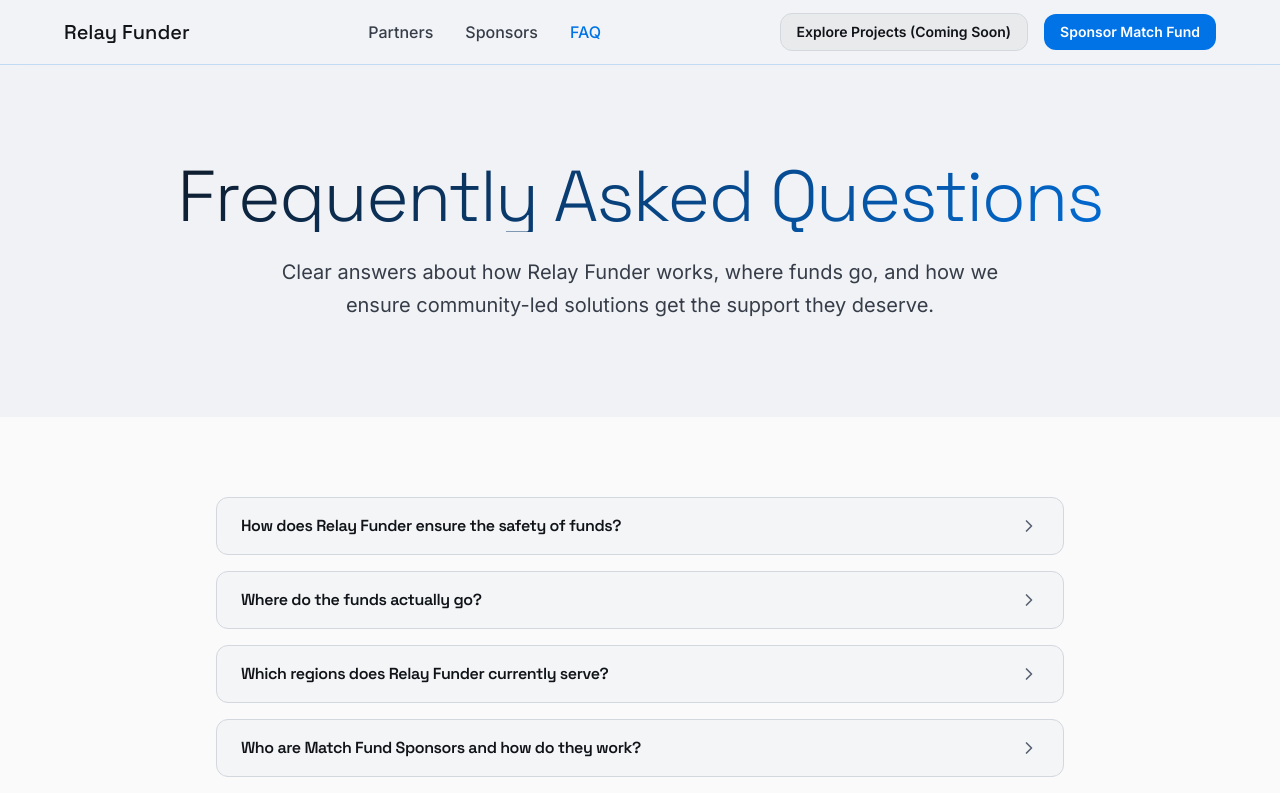
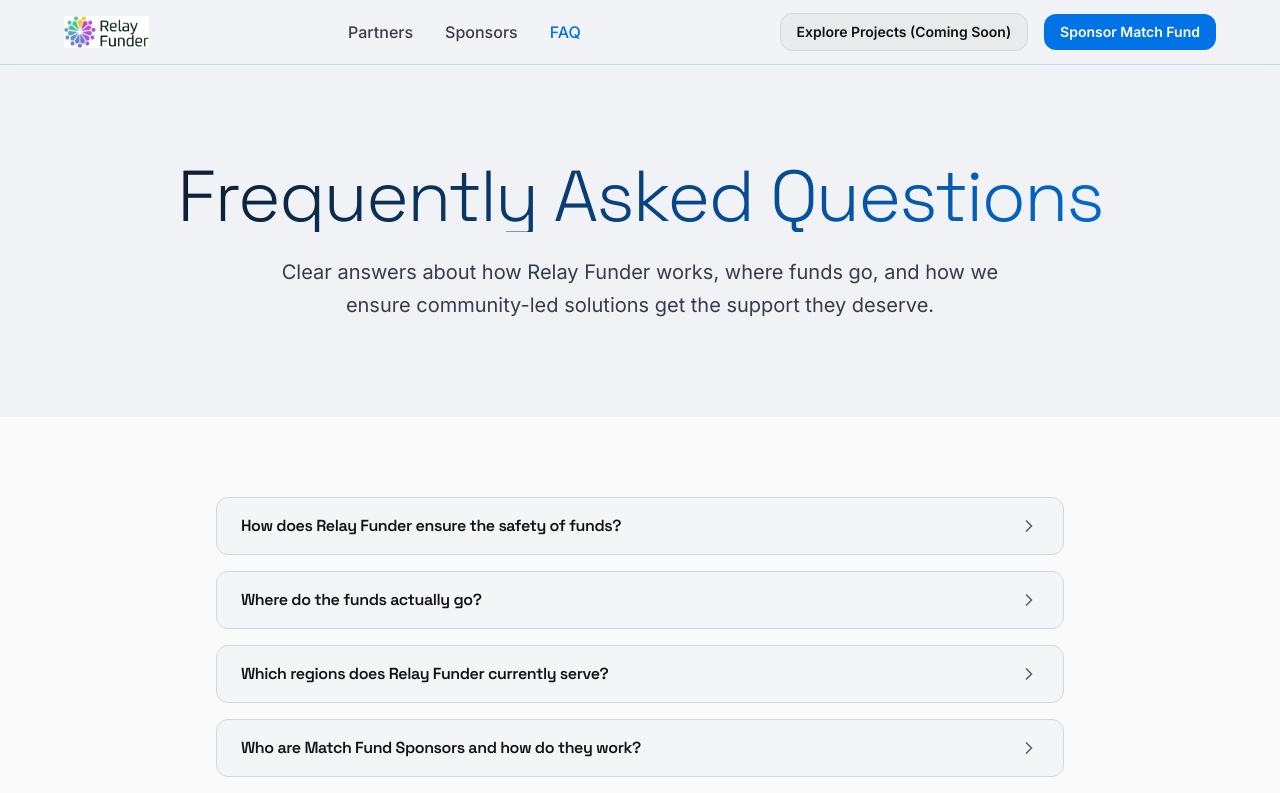
Before and after one commit to relay-funder/relay-funder-web, a React (Vite) app: page /faq in a window 1280 px wide. Shown: the top 793 px of the page. Built offline with nearby package versions, Linux system fonts and the light colour scheme; a web font is replaced by a local one.

Commit message:
Add logo to navigation

```diff
--- a/src/components/Navigation.tsx
+++ b/src/components/Navigation.tsx
@@ -1,6 +1,7 @@
 import { useState } from 'react';
 import { Link, useLocation } from 'react-router-dom';
 import { Menu, X } from 'lucide-react';
+import relayFunderLogo from '@/assets/relay-funder-logo.png';
 
 const Navigation = () => {
   const [isOpen, setIsOpen] = useState(false);
@@ -19,8 +20,12 @@ const Navigation = () => {
       <div className="max-w-content mx-auto px-6">
         <div className="flex items-center justify-between h-16">
           {/* Logo */}
-          <Link to="/" className="font-display font-medium text-xl text-text-primary hover-quantum">
-            Relay Funder
+          <Link to="/" className="flex items-center hover-quantum">
+            <img
+              src={relayFunderLogo}
+              alt="Relay Funder"
+              className="h-8"
+            />
           </Link>
 
           {/* Desktop Navigation */}
```
Also changed, not shown: src/assets/relay-funder-logo.png (added).
